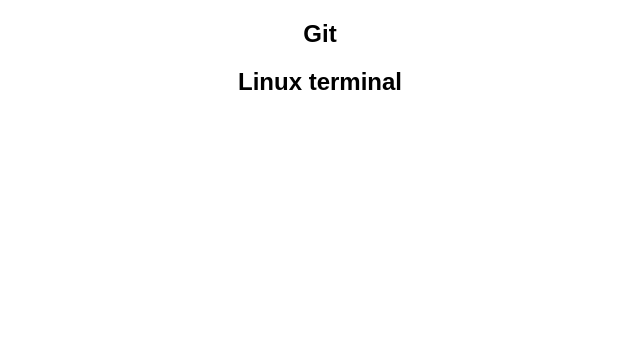
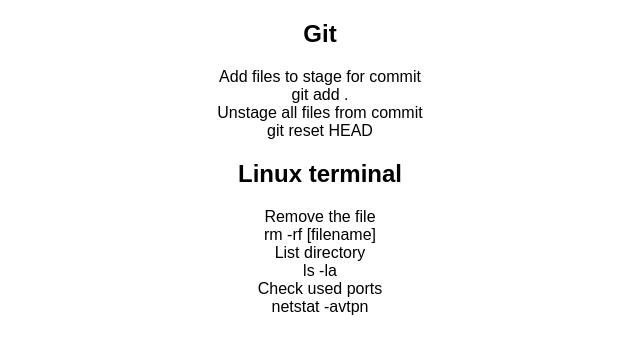
Before and after one commit to sasos90/cheatsheet, a React (Create React App) app: page / in a window 1280 px wide. Shown: the top 354 px of the page, without its empty margins (320-960 px from the left). Built offline with nearby package versions, Linux system fonts and the light colour scheme.

Commit message:
Cheat component created + some fake data

```diff
--- a/src/App.js
+++ b/src/App.js
@@ -1,14 +1,32 @@
 import React, { Component } from 'react';
-import logo from './logo.svg';
 import './App.css';
 import Group from "./components/Group";
 
 class App extends Component {
   render() {
+    const gitCheats = [{
+      command: 'git add .',
+      desc: 'Add files to stage for commit'
+    }, {
+      command: 'git reset HEAD',
+      desc: 'Unstage all files from commit'
+    }];
+
+    const linuxCheats = [{
+      command: 'rm -rf [filename]',
+      desc: 'Remove the file'
+    }, {
+      command: 'ls -la',
+      desc: 'List directory'
+    }, {
+      command: 'netstat -avtpn',
+      desc: 'Check used ports'
+    }];
+
     return (
       <div className="App">
-        <Group groupName={'Git'}></Group>
-        <Group groupName={'Linux terminal'}></Group>
+        <Group groupName={'Git'} cheats={gitCheats}></Group>
+        <Group groupName={'Linux terminal'} cheats={linuxCheats}></Group>
       </div>
     );
   }
--- /dev/null
+++ b/src/components/Cheat.js
@@ -0,0 +1,20 @@
+import React, { Component } from 'react';
+import PropTypes from 'prop-types';
+
+class Cheat extends Component {
+  render() {
+    return (
+      <div className="Cheat">
+        <div>{this.props.desc}</div>
+        <div>{this.props.command}</div>
+      </div>
+    );
+  }
+}
+
+Cheat.propTypes = {
+  command: PropTypes.string.isRequired,
+  desc: PropTypes.string.isRequired
+};
+
+export default Cheat;
--- a/src/components/Group.js
+++ b/src/components/Group.js
@@ -1,11 +1,20 @@
 import React, { Component } from 'react';
 import PropTypes from 'prop-types';
+import Cheat from "./Cheat";
 
 class Group extends Component {
+
+  renderCheats() {
+    return this.props.cheats.map((c, index) => (
+      <Cheat key={index} command={c.command} desc={c.desc}></Cheat>
+    ));
+  }
+
   render() {
     return (
       <div className="Group">
         <h2>{this.props.groupName}</h2>
+        <div className="cheats-wrapper">{this.renderCheats()}</div>
       </div>
     );
   }
@@ -18,7 +27,7 @@
       command: PropTypes.string.isRequired,
       desc: PropTypes.string.isRequired
     })
-  )
+  ).isRequired
 };
 
 export default Group;
```
